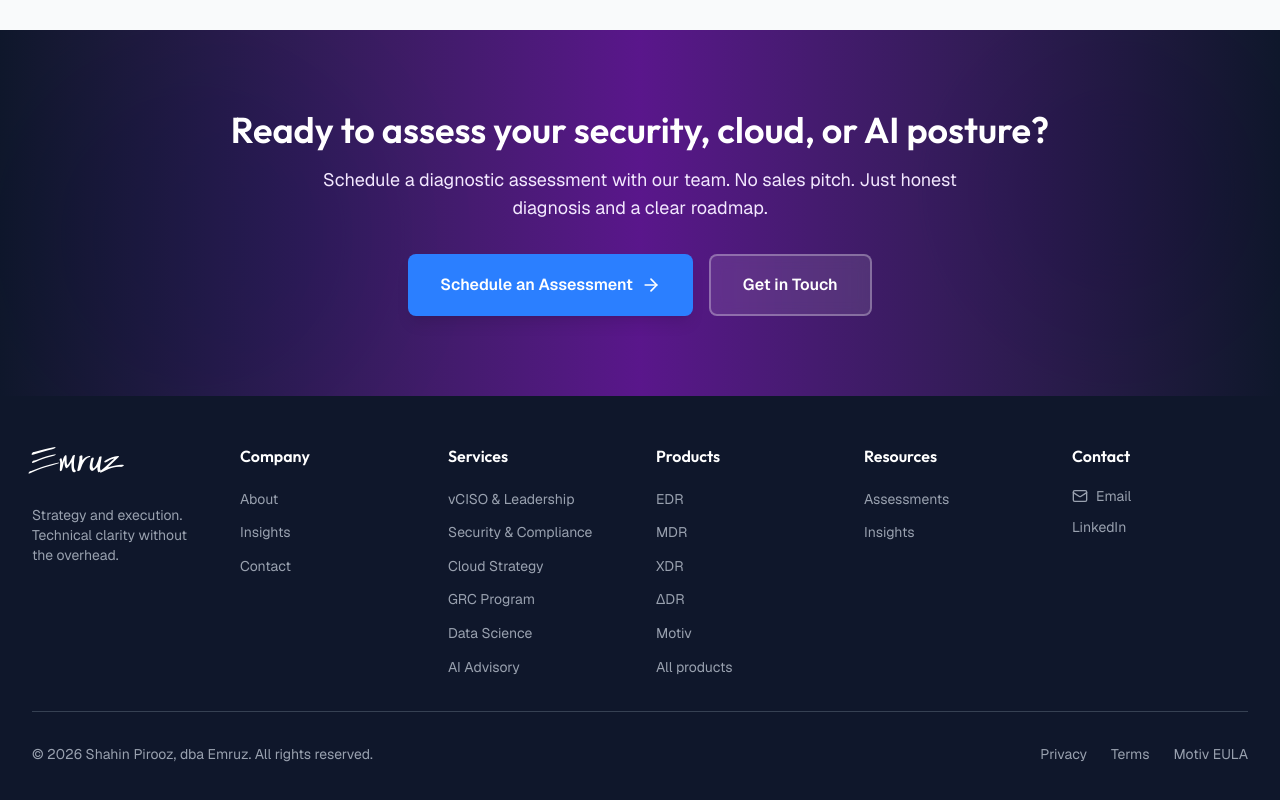
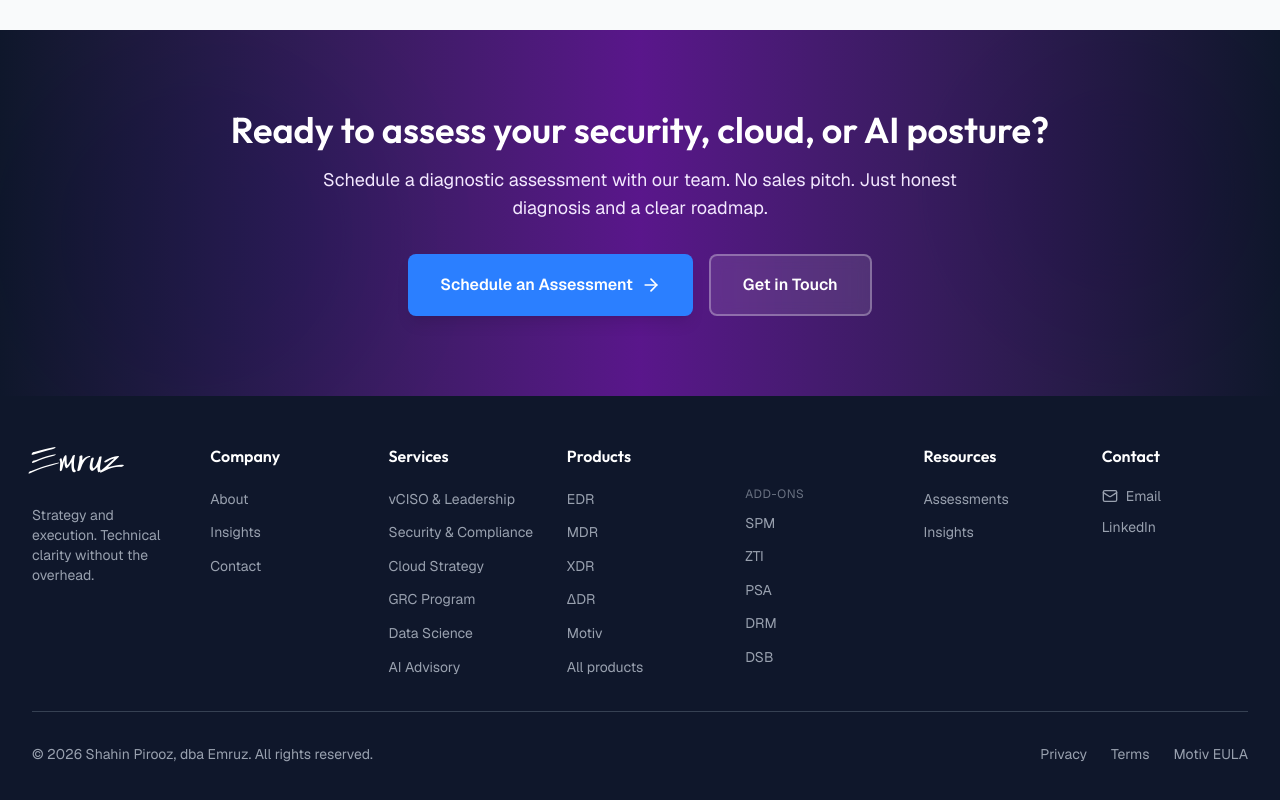
Before and after one commit to Emruz/emruz-website, a Next.js app: page / in a window 1280 px wide. Shown: the part 4399-5199 px from the top of the page. Built offline with nearby package versions, Linux system fonts and the light colour scheme; no server answers.

Commit message:
Footer: products in two columns with add-on links
Co-Authored-By: Claude Opus 5.5 <noreply@anthropic.com>
Claude-Session: https://claude.ai/code/session_01FXgnVQZyRaJya27xYQDcPx

```diff
--- a/src/components/Footer.tsx
+++ b/src/components/Footer.tsx
@@ -27,6 +27,13 @@ export default function Footer() {
       { label: 'Motiv', href: '/motiv' },
       { label: 'All products', href: '/products' },
     ],
+    addOns: [
+      { label: 'SPM', href: '/products/spm' },
+      { label: 'ZTI', href: '/products/zti' },
+      { label: 'PSA', href: '/products/psa' },
+      { label: 'DRM', href: '/products/drm' },
+      { label: 'DSB', href: '/products/dsb' },
+    ],
     resources: [
       { label: 'Assessments', href: '/assessments' },
       { label: 'Insights', href: '/insights' },
@@ -42,7 +49,7 @@ export default function Footer() {
     <footer className="bg-slate-900 text-white">
       <div className="max-w-7xl mx-auto px-4 sm:px-6 lg:px-8 py-12">
         {/* Footer Grid */}
-        <div className="grid grid-cols-2 md:grid-cols-6 gap-8 mb-8">
+        <div className="grid grid-cols-2 md:grid-cols-7 gap-8 mb-8">
           {/* Brand */}
           <div className="col-span-2 md:col-span-1">
             <Logo className="inline-block mb-4 text-[2.8125rem] text-white" />
@@ -85,9 +92,10 @@ export default function Footer() {
             </ul>
           </div>
 
-          {/* Products */}
-          <div>
+          {/* Products: managed security and add-ons */}
+          <div className="col-span-2">
             <h3 className="font-semibold mb-4">Products</h3>
+            <div className="grid grid-cols-2 gap-8">
               <ul className="space-y-2">
                 {sections.products.map((item) => (
                   <li key={item.href}>
@@ -100,6 +108,20 @@ export default function Footer() {
                   </li>
                 ))}
               </ul>
+              <ul className="space-y-2">
+                <li className="text-xs uppercase tracking-wider text-gray-500">Add-ons</li>
+                {sections.addOns.map((item) => (
+                  <li key={item.href}>
+                    <Link
+                      href={item.href}
+                      className="text-gray-400 hover:text-white transition-colors text-sm"
+                    >
+                      {item.label}
+                    </Link>
+                  </li>
+                ))}
+              </ul>
+            </div>
           </div>
 
           {/* Resources */}
```
Lines whose indentation alone changed are shown as unchanged.
